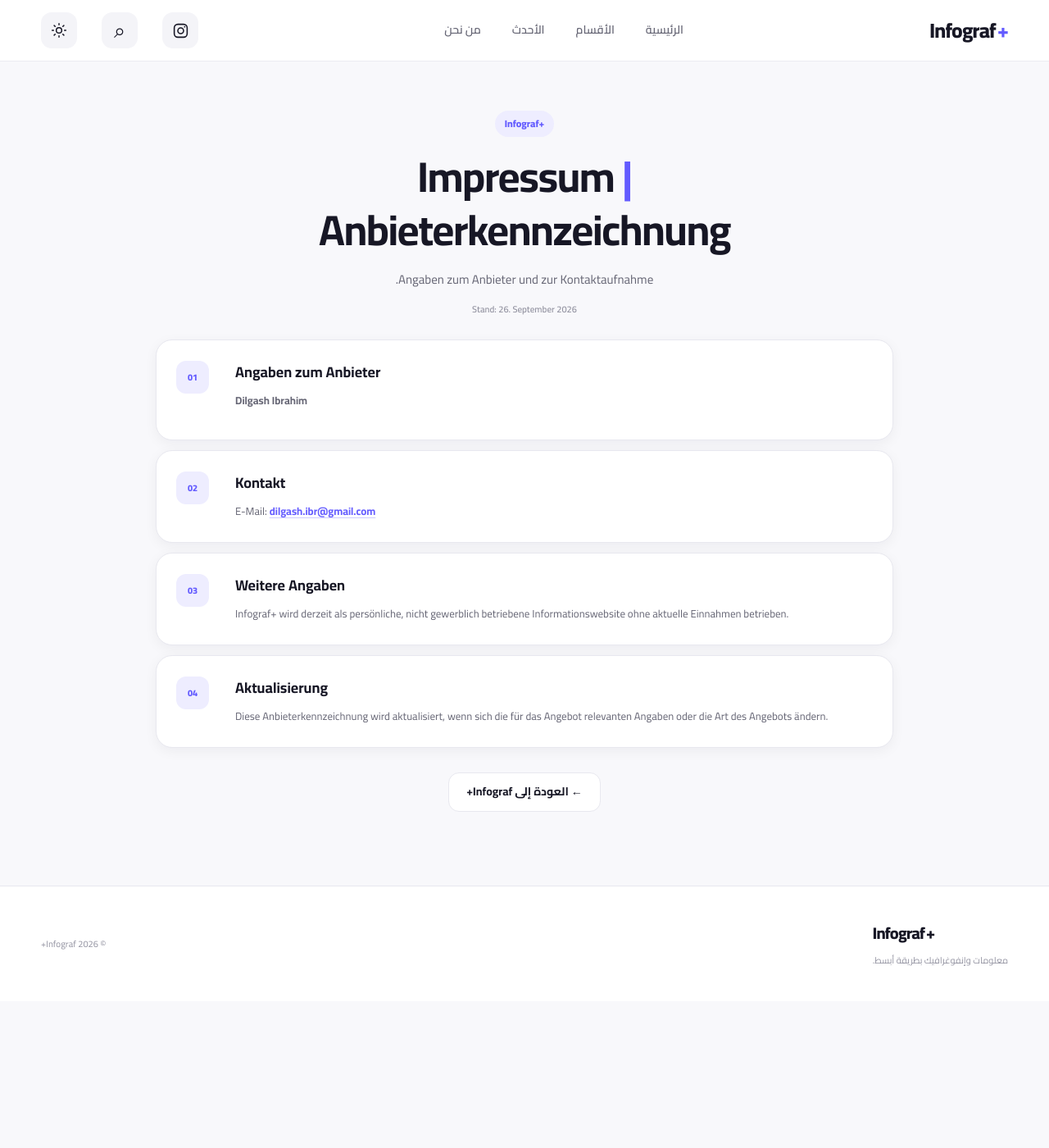
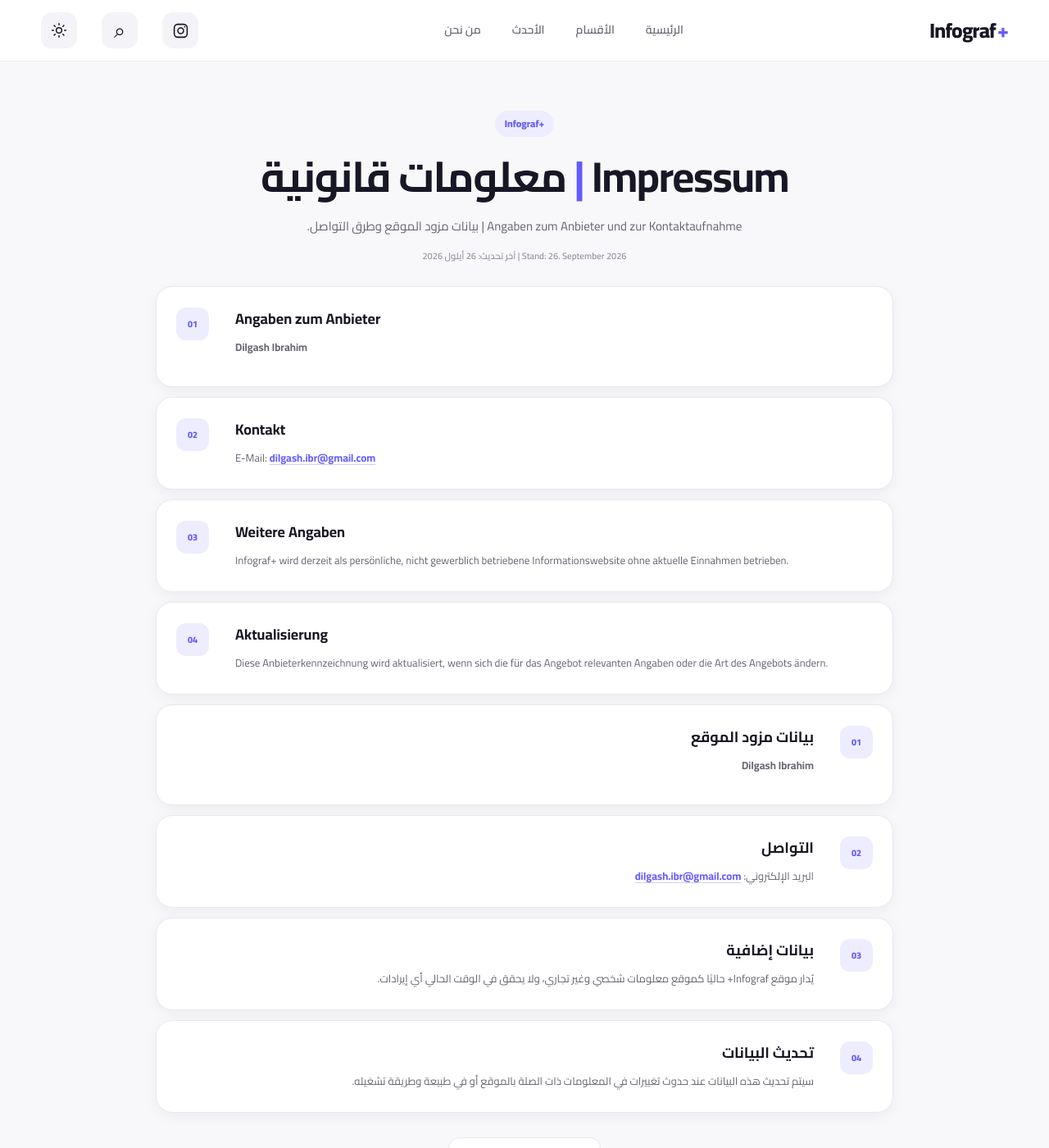
Before and after one commit to dilgash92/infograf-plus, a Jekyll site: the page built from impressum.html, in a window 1280 px wide and 1400 px high. Shown: the whole window at 82% size. Built offline with Jekyll 4.4.1, drawn with Linux system fonts in a browser that asks for light colours.

Commit message:
Make Impressum bilingual in Arabic and German

```diff
--- a/impressum.html
+++ b/impressum.html
@@ -1,7 +1,7 @@
 ---
 layout: default
-title: Impressum
-description: "Impressum und Anbieterkennzeichnung von Infograf+."
+title: Impressum | معلومات قانونية
+description: "Impressum und Anbieterkennzeichnung von Infograf+ | بيانات مزود موقع Infograf+."
 permalink: /impressum/
 ---
 
@@ -10,9 +10,9 @@ permalink: /impressum/
 <main class="privacy-page">
   <header class="privacy-hero">
     <span class="privacy-kicker">Infograf+</span>
-    <h1>Impressum <span>|</span> Anbieterkennzeichnung</h1>
-    <p>Angaben zum Anbieter und zur Kontaktaufnahme.</p>
-    <div class="privacy-meta">Stand: 26. September 2026</div>
+    <h1>Impressum <span>|</span> معلومات قانونية</h1>
+    <p>Angaben zum Anbieter und zur Kontaktaufnahme | بيانات مزود الموقع وطرق التواصل.</p>
+    <div class="privacy-meta">Stand: 26. September 2026 | آخر تحديث: 26 أيلول 2026</div>
   </header>
 
   <section class="privacy-document privacy-document-de" lang="de">
@@ -50,6 +50,41 @@ permalink: /impressum/
     </article>
   </section>
 
+  <section class="privacy-document" lang="ar" dir="rtl">
+    <article class="privacy-section">
+      <span class="privacy-number">01</span>
+      <div>
+        <h2>بيانات مزود الموقع</h2>
+        <p><strong>Dilgash Ibrahim</strong></p>
+        <p><!-- أضف العنوان هنا --></p>
+      </div>
+    </article>
+
+    <article class="privacy-section">
+      <span class="privacy-number">02</span>
+      <div>
+        <h2>التواصل</h2>
+        <p>البريد الإلكتروني: <a href="mailto:dilgash.ibr@gmail.com">dilgash.ibr@gmail.com</a></p>
+      </div>
+    </article>
+
+    <article class="privacy-section">
+      <span class="privacy-number">03</span>
+      <div>
+        <h2>بيانات إضافية</h2>
+        <p>يُدار موقع Infograf+ حاليًا كموقع معلومات شخصي وغير تجاري، ولا يحقق في الوقت الحالي أي إيرادات.</p>
+      </div>
+    </article>
+
+    <article class="privacy-section">
+      <span class="privacy-number">04</span>
+      <div>
+        <h2>تحديث البيانات</h2>
+        <p>سيتم تحديث هذه البيانات عند حدوث تغييرات في المعلومات ذات الصلة بالموقع أو في طبيعة وطريقة تشغيله.</p>
+      </div>
+    </article>
+  </section>
+
   <div class="privacy-back-link">
     <a href="{{ site.baseurl }}/" class="btn btn-secondary">← العودة إلى Infograf+</a>
   </div>
```
